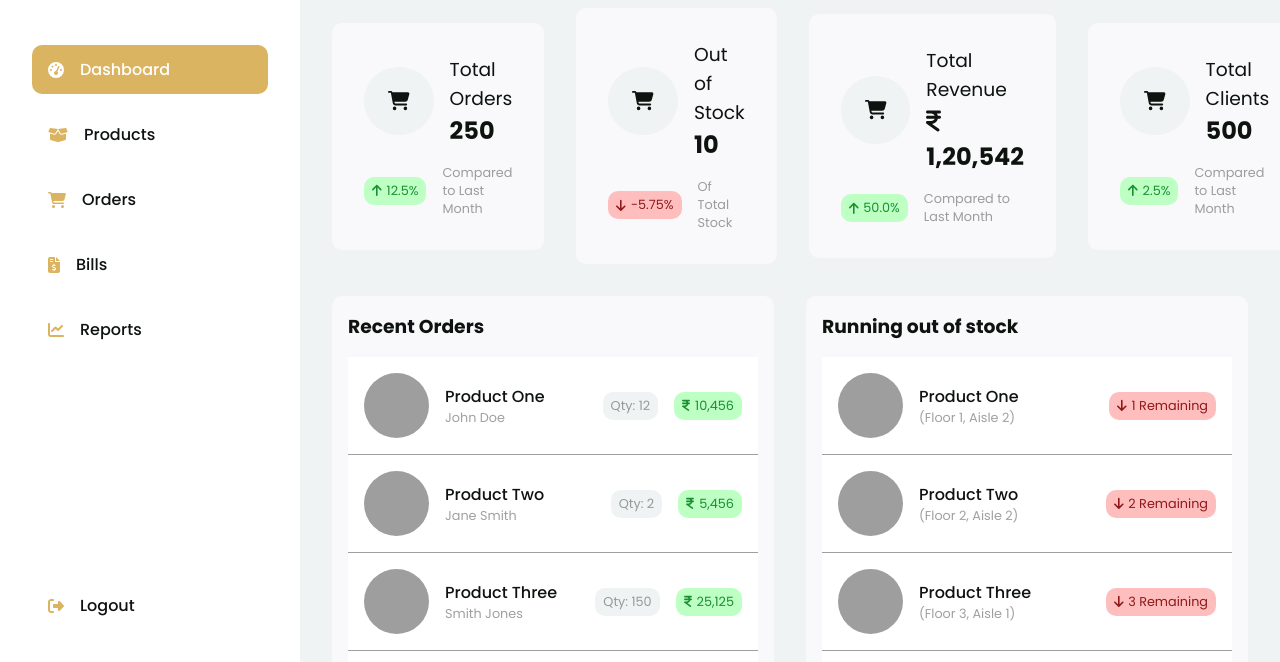
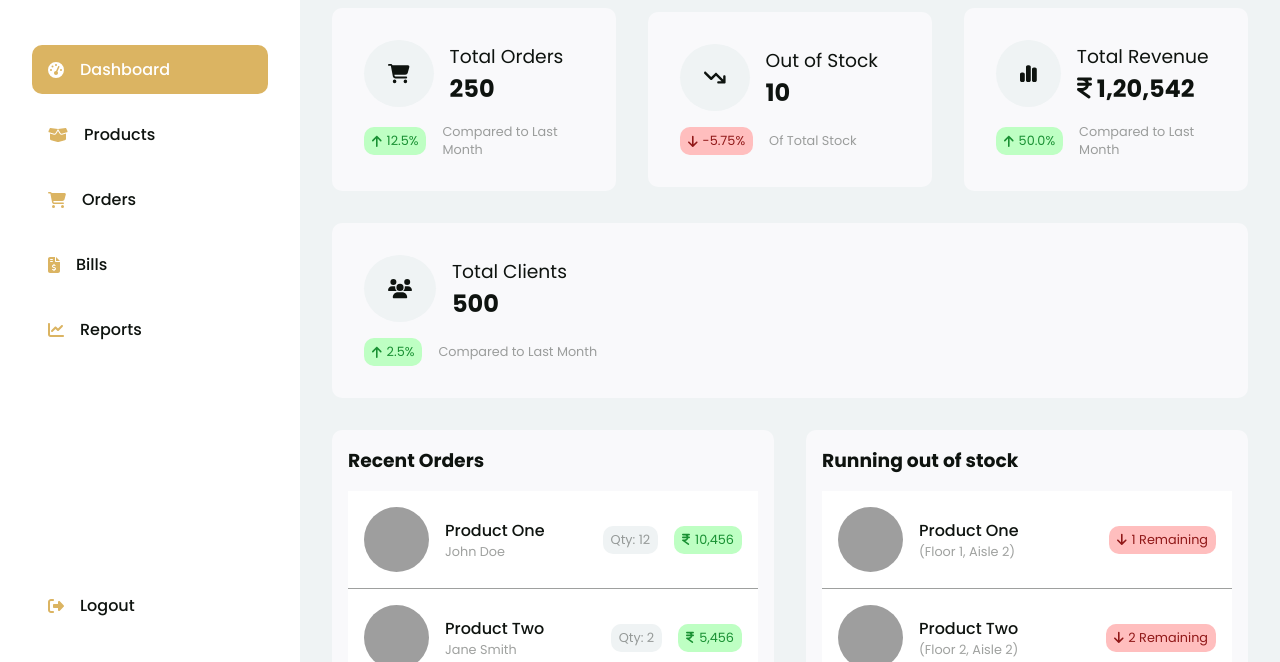
Before and after one commit to ThankiAshish/nisha-imitation-html, a plain HTML site: page index.html in a window 1280 px wide. Shown: the part 138-800 px from the top of the page. Drawn offline with Linux system fonts and the light colour scheme; grey boxes are pictures that could not be loaded.

Commit message:
Dashboard Final

```diff
--- a/assets/css/styles.css
+++ b/assets/css/styles.css
@@ -200,6 +200,7 @@ body {
   display: flex;
   align-items: center;
   gap: 2rem;
+  flex-wrap: wrap;
 }
 
 .card {
--- a/index.html
+++ b/index.html
@@ -81,7 +81,7 @@
         <div class="card">
           <div class="card-title">
             <div class="icon-round">
-              <i class="fas fa-cart-shopping"></i>
+              <i class="fas fa-arrow-trend-down"></i>
             </div>
             <div class="card-title-content">
               <h3>Out of Stock</h3>
@@ -99,7 +99,7 @@
         <div class="card">
           <div class="card-title">
             <div class="icon-round">
-              <i class="fas fa-cart-shopping"></i>
+              <i class="fas fa-chart-simple"></i>
             </div>
             <div class="card-title-content">
               <h3>Total Revenue</h3>
@@ -120,7 +120,7 @@
         <div class="card">
           <div class="card-title">
             <div class="icon-round">
-              <i class="fas fa-cart-shopping"></i>
+              <i class="fas fa-users"></i>
             </div>
             <div class="card-title-content">
               <h3>Total Clients</h3>
```
